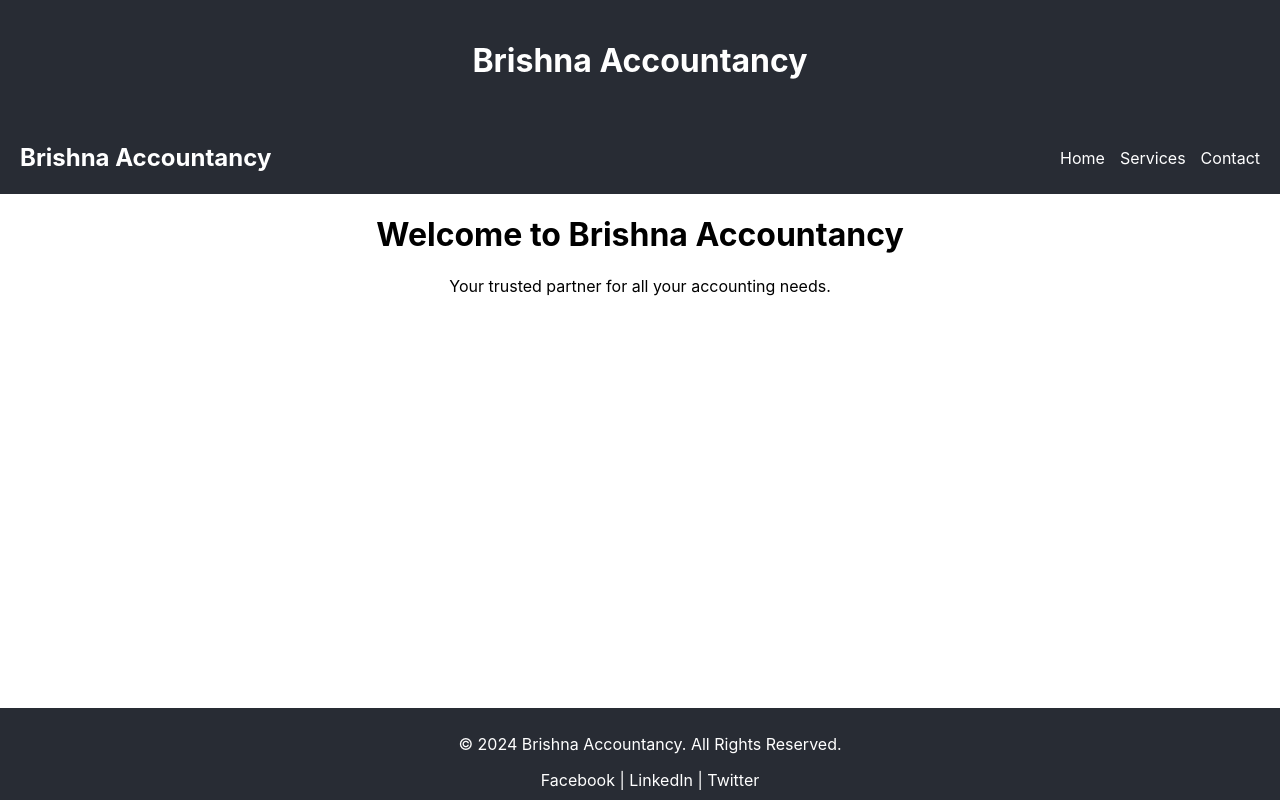
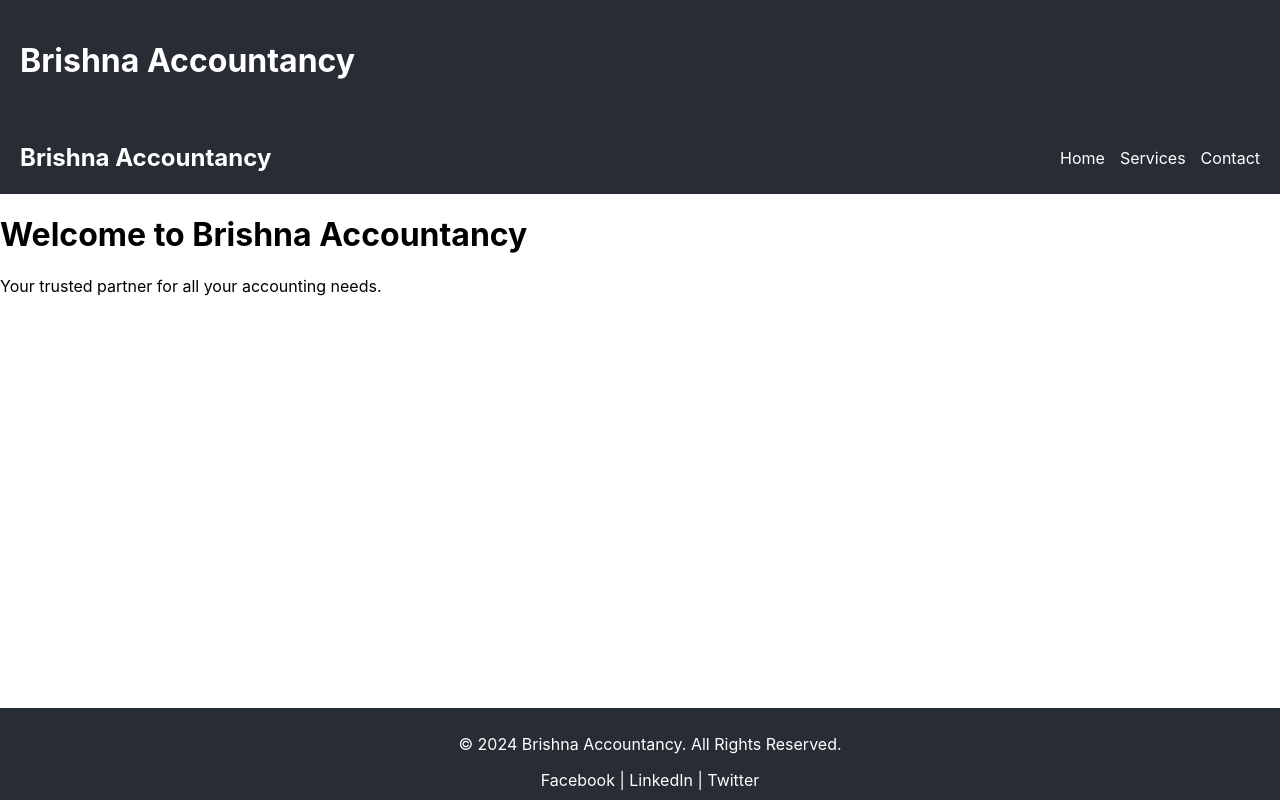
Before and after one commit to Abhyj1t/Brishna-Accountancy-, a React (Create React App) app in the folder frontend/: page / in a window 1280 px wide. Built offline with nearby package versions, Linux system fonts and the light colour scheme.

Commit message:
fixed footer

```diff
--- a/frontend/src/App.css
+++ b/frontend/src/App.css
@@ -2,7 +2,14 @@
 
 /* General App Styling */
 .App {
-  text-align: center;
+  display: flex;
+  flex-direction: column;
+  min-height: 100vh; /* Ensures the app takes up at least 100% of the viewport height */
+}
+
+/* Main content area should take up all available space */
+.App > .content {
+  flex: 1;
 }
 
 /* Header Styling */
@@ -87,9 +94,8 @@ header {
   color: white;
   padding: 10px;
   text-align: center;
-  position: fixed;
   width: 100%;
-  bottom: 0;
+  margin-top: auto; /* Ensures the footer is pushed to the bottom */
 }
 
 .social-links a {
--- a/frontend/src/App.js
+++ b/frontend/src/App.js
@@ -15,11 +15,13 @@ function App() {
       <div className="App">
         <Header />
         <Navbar />
-        <Routes>
-          <Route path="/" element={<Home />} />
-          <Route path="/services" element={<Services />} />
-          <Route path="/contact" element={<Contact />} />
-        </Routes>
+        <div className="content">
+          <Routes>
+            <Route path="/" element={<Home />} />
+            <Route path="/services" element={<Services />} />
+            <Route path="/contact" element={<Contact />} />
+          </Routes>
+        </div>
         <Footer />
       </div>
     </Router>
```
